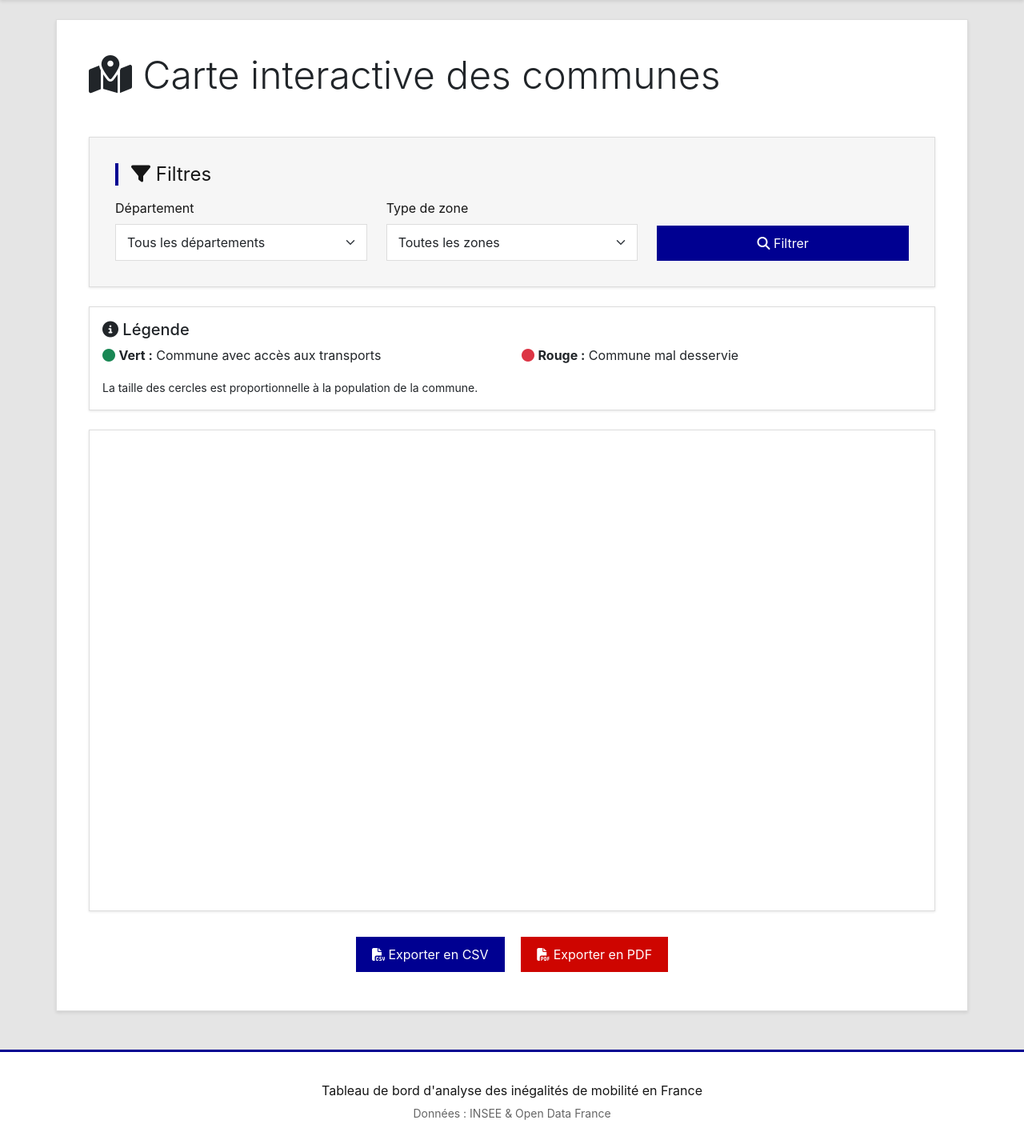
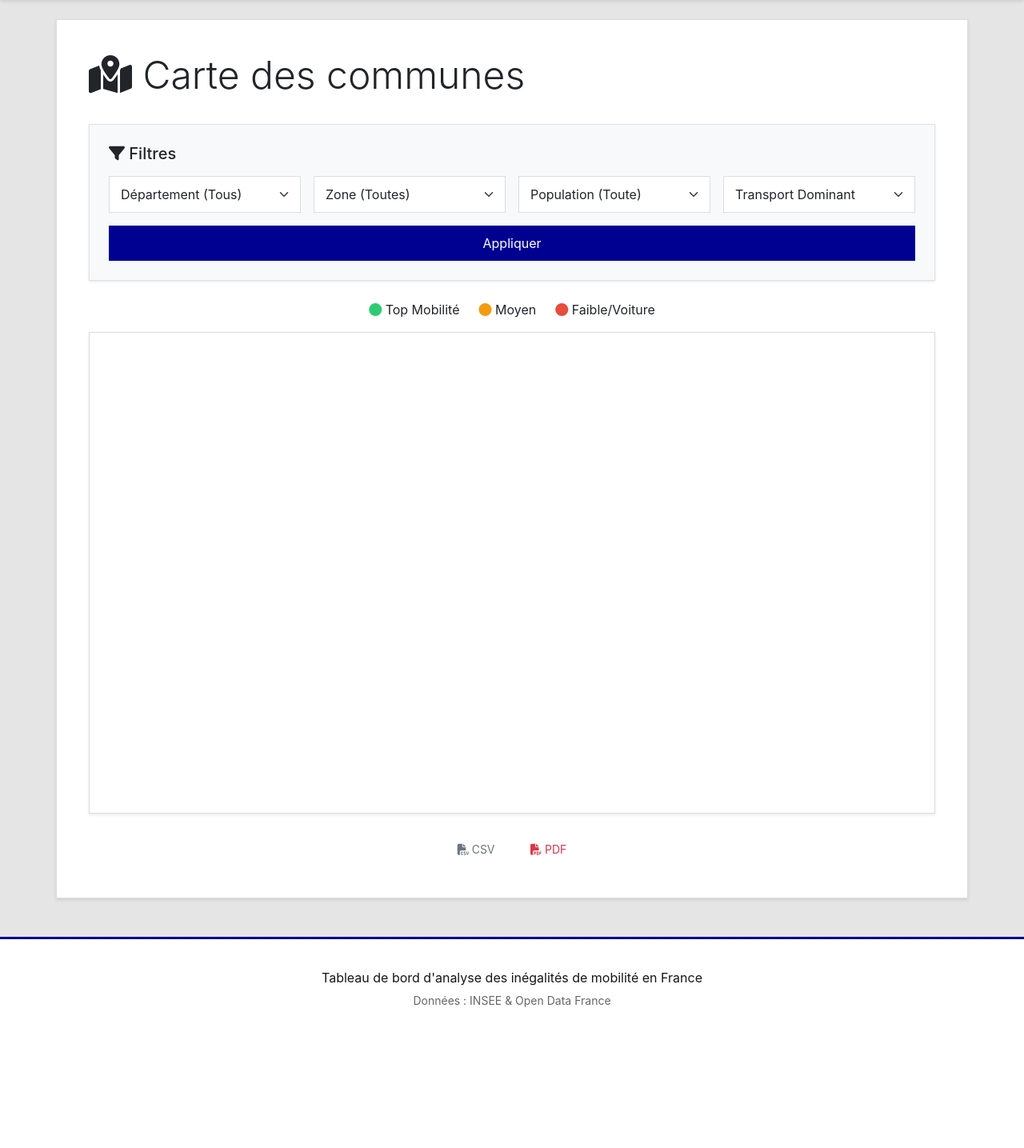
Before and after one commit to NassimBentifraouine/mobilite-dashboard, a Flask app: template app/templates/carte.html in a window 1280 px wide. Shown: the part 78-1513 px from the top of the page at 80% size. After the commit the page ends 1337 px from the top, so only its background shows below. Run offline with Flask 3, Linux system fonts and the light colour scheme; the template is opened without the code that fills it, so the values that code supplies are empty.

Commit message:
fix: updated filter interface and fixed PDF encoding

```diff
--- a/app/templates/carte.html
+++ b/app/templates/carte.html
@@ -1,81 +1,72 @@
 {% extends "base.html" %}
 
-{% block title %}Carte interactive - Tableau de bord Mobilité{% endblock %}
+{% block title %}Carte interactive{% endblock %}
 
 {% block content %}
 <div class="row mb-4">
     <div class="col-12">
-        <h1 class="display-5 mb-4">
-            <i class="fas fa-map-marked-alt"></i> Carte interactive des communes
-        </h1>
+        <h1 class="display-5"><i class="fas fa-map-marked-alt"></i> Carte des communes</h1>
     </div>
 </div>
 
-<div class="filter-section">
-    <h4 class="mb-3"><i class="fas fa-filter"></i> Filtres</h4>
+<div class="filter-section p-4 bg-light mb-4 border">
+    <h5 class="mb-3"><i class="fas fa-filter"></i> Filtres</h5>
     <form method="GET" action="/carte">
-        <div class="row">
-            <div class="col-md-4">
-                <label for="department" class="form-label">Département</label>
-                <select name="department" id="department" class="form-select">
-                    <option value="all" {% if selected_department == 'all' %}selected{% endif %}>Tous les départements</option>
-                    {% for dept in departments %}
-                    <option value="{{ dept }}" {% if selected_department == dept %}selected{% endif %}>{{ dept }}</option>
+        <div class="row g-3">
+            <div class="col-md-3">
+                <select name="department" class="form-select">
+                    <option value="all">Département (Tous)</option>
+                    {% for d in departments %}
+                    <option value="{{ d }}" {% if selected_department == d %}selected{% endif %}>{{ d }}</option>
                     {% endfor %}
                 </select>
             </div>
-            <div class="col-md-4">
-                <label for="zone_type" class="form-label">Type de zone</label>
-                <select name="zone_type" id="zone_type" class="form-select">
-                    <option value="all" {% if selected_zone_type == 'all' %}selected{% endif %}>Toutes les zones</option>
+            <div class="col-md-3">
+                <select name="zone_type" class="form-select">
+                    <option value="all">Zone (Toutes)</option>
                     <option value="urbain" {% if selected_zone_type == 'urbain' %}selected{% endif %}>Urbain</option>
                     <option value="rural" {% if selected_zone_type == 'rural' %}selected{% endif %}>Rural</option>
                 </select>
             </div>
-            <div class="col-md-4 d-flex align-items-end">
-                <button type="submit" class="btn btn-primary w-100">
-                    <i class="fas fa-search"></i> Filtrer
-                </button>
+            <div class="col-md-3">
+                <select name="age_class" class="form-select">
+                    <option value="all">Population (Toute)</option>
+                    <option value="Jeunes" {% if selected_age_class == 'Jeunes' %}selected{% endif %}>Jeunes</option>
+                    <option value="Actifs" {% if selected_age_class == 'Actifs' %}selected{% endif %}>Actifs</option>
+                    <option value="Seniors" {% if selected_age_class == 'Seniors' %}selected{% endif %}>Seniors</option>
+                </select>
+            </div>
+            <div class="col-md-3">
+                <select name="transport_type" class="form-select">
+                    <option value="all">Transport Dominant</option>
+                    <option value="velo" {% if selected_transport_type == 'velo' %}selected{% endif %}>Vélo (>10%)</option>
+                    <option value="commun" {% if selected_transport_type == 'commun' %}selected{% endif %}>Commun (>40%)</option>
+                    <option value="voiture" {% if selected_transport_type == 'voiture' %}selected{% endif %}>Voiture (>60%)</option>
+                </select>
+            </div>
+            <div class="col-12">
+                <button type="submit" class="btn btn-primary w-100">Appliquer</button>
             </div>
         </div>
     </form>
 </div>
 
-<div class="card mb-4">
-    <div class="card-body">
-        <h5 class="card-title"><i class="fas fa-info-circle"></i> Légende</h5>
-        <div class="row">
-            <div class="col-md-6">
-                <p>
-                    <i class="fas fa-circle text-success"></i> <strong>Vert :</strong> Commune avec accès aux transports
-                </p>
-            </div>
-            <div class="col-md-6">
-                <p>
-                    <i class="fas fa-circle text-danger"></i> <strong>Rouge :</strong> Commune mal desservie
-                </p>
-            </div>
-        </div>
-        <p class="mb-0"><small>La taille des cercles est proportionnelle à la population de la commune.</small></p>
-    </div>
+<div class="d-flex justify-content-center mb-3 gap-4">
+    <span><i class="fas fa-circle" style="color: #2ecc71;"></i> Top Mobilité</span>
+    <span><i class="fas fa-circle" style="color: #f39c12;"></i> Moyen</span>
+    <span><i class="fas fa-circle" style="color: #e74c3c;"></i> Faible/Voiture</span>
 </div>
 
-<div class="card">
+<div class="card shadow-sm mb-4">
     <div class="card-body p-0">
-        <div style="height: 600px; border-radius: 10px; overflow: hidden;">
+        <div style="height: 600px; border-radius: 4px; overflow: hidden;">
             {{ map_html|safe }}
         </div>
     </div>
 </div>
 
-<div class="row mt-4">
-    <div class="col-12 text-center">
-        <a href="/export/csv?department={{ selected_department }}" class="btn btn-primary btn-export">
-            <i class="fas fa-file-csv"></i> Exporter en CSV
-        </a>
-        <a href="/export/pdf?department={{ selected_department }}" class="btn btn-danger btn-export">
-            <i class="fas fa-file-pdf"></i> Exporter en PDF
-        </a>
-    </div>
+<div class="text-center">
+    <a href="/export/csv?department={{ selected_department }}" class="btn btn-outline-secondary btn-sm"><i class="fas fa-file-csv"></i> CSV</a>
+    <a href="/export/pdf?department={{ selected_department }}" class="btn btn-outline-danger btn-sm"><i class="fas fa-file-pdf"></i> PDF</a>
 </div>
 {% endblock %}
```
Also changed, not shown: app/utils.py (+39 -89 lines).
